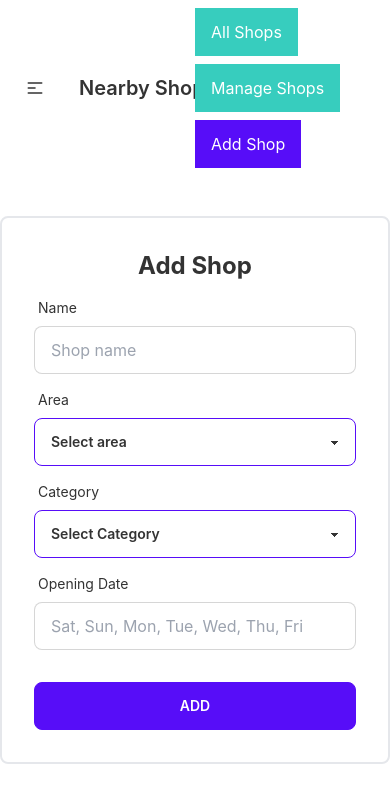
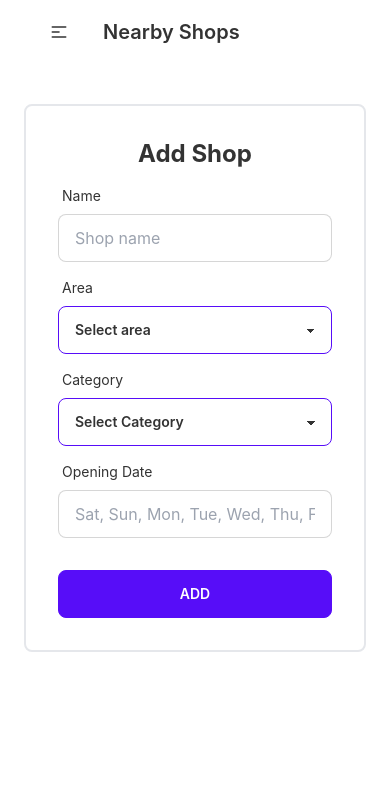
Before and after one commit to forhad-eng/nearby-shops, a React (Create React App) app: page /add-shop in a window 390 px wide. Shown: the top 802 px of the page. Built offline with nearby package versions, Linux system fonts and the light colour scheme.

Commit message:
responsived

```diff
--- a/src/App.js
+++ b/src/App.js
@@ -10,12 +10,12 @@ function App() {
     const [filter, setFilter] = useState({ area: '', category: '' })
 
     return (
-        <div className="max-w-7xl mx-auto">
+        <div className="max-w-7xl mx-auto px-6 lg:px-10">
             <Nav filter={filter} setFilter={setFilter} />
             <Routes>
                 <Route path="/" element={<ViewShops filter={filter} />} />
                 <Route path="/add-shop" element={<AddShop />} />
-                <Route path="/manage-shops" element={<ManageShops/>} />
+                <Route path="/manage-shops" element={<ManageShops />} />
             </Routes>
         </div>
     )
--- a/src/Pages/Nav.jsx
+++ b/src/Pages/Nav.jsx
@@ -6,17 +6,17 @@ const Nav = ({ filter, setFilter }) => {
     const menuItems = (
         <>
             <li>
-                <NavLink className="btn-accent text-white" to="/">
+                <NavLink className="btn-sm btn-accent text-white py-5" to="/">
                     All Shops
                 </NavLink>
             </li>
             <li>
-                <NavLink className="btn-accent text-white" to="/manage-shops">
+                <NavLink className="btn-sm btn-accent text-white py-5" to="/manage-shops">
                     Manage Shops
                 </NavLink>
             </li>
             <li>
-                <NavLink className="btn-accent text-white" to="/add-shop">
+                <NavLink className="btn-sm btn-accent text-white py-5" to="/add-shop">
                     Add Shop
                 </NavLink>
             </li>
@@ -89,13 +89,14 @@ const Nav = ({ filter, setFilter }) => {
                         <option>Chemist</option>
                         <option>Stationery shop</option>
                     </select>
+
                     <span onClick={() => setFilter({})} className="btn btn-error text-white">
                         Reset Filter
                     </span>
                 </form>
             </div>
-            <div class="navbar-end">
-                <ul class="menu menu-horizontal p-0 gap-2">{menuItems}</ul>
+            <div class="navbar-end hidden lg:flex">
+                <ul class="menu menu-horizontal p-0 gap-2 items-center">{menuItems}</ul>
             </div>
         </div>
     )
--- a/src/features/shops/ViewShops.jsx
+++ b/src/features/shops/ViewShops.jsx
@@ -34,18 +34,18 @@ const ViewShops = ({ filter }) => {
                     <h3 className="text-center text-2xl text-red-400">
                         Your search matched {filteredShop.length} result(s)
                     </h3>
-                    <div className="grid grid-cols-3 gap-5 mt-6 mb-20">
+                    <div className="grid lg:grid-cols-3 gap-10 mt-6 mb-20">
                         {filteredShop.map((shop, index) => (
                             <div class="card bg-base-100 shadow-xl">
                                 <figure>
                                     <img
-                                        className="w-full h-80"
+                                        className="w-full h-60"
                                         src={`https://picsum.photos/200/300?random=${index + 1}`}
                                         alt="Shop Pic"
                                     />
                                 </figure>
                                 <div class="card-body pl-3">
-                                    <div className="flex">
+                                    <div className="flex justify-between items-center">
                                         <h2 class="card-title">{shop.name}</h2>{' '}
                                         {shop.date.includes(getToday(today)) ? (
                                             <div class="badge badge-primary text-white">Open Today</div>
@@ -72,7 +72,7 @@ const ViewShops = ({ filter }) => {
                                 <div class="card bg-base-100 shadow-xl">
                                     <figure>
                                         <img
-                                            className="w-full h-80"
+                                            className="w-full h-60"
                                             src={`https://picsum.photos/200/300?random=${index + 1}`}
                                             alt="Shop Pic"
                                         />
```
